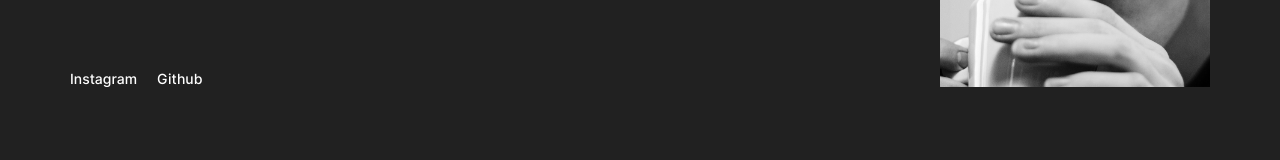
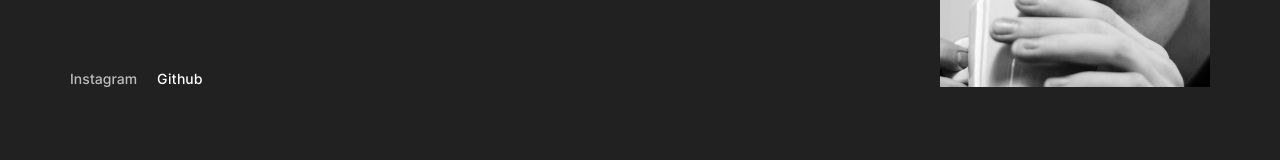
Before and after one commit to Vovkasquid/movies-explorer-frontend, a React (Create React App) app: page / in a window 1280 px wide. In both pictures the pointer is over the link "Instagram". Shown: the part 2266-2426 px from the top of the page. Built offline with nearby package versions, Linux system fonts and the light colour scheme.

Commit message:
feat: добавить забытие hover-эффект для большинства ссылок на роуте "/"

```diff
--- a/src/components/AboutMe/AboutMe.css
+++ b/src/components/AboutMe/AboutMe.css
@@ -71,6 +71,11 @@
   line-height: 17px;
   color: hsla(0, 0%, 100%, 1);
   text-decoration: none;
+  transition: opacity .3s ease;
+}
+
+.about-me__info-social-link:hover {
+  opacity: .7;
 }
 
 .about-me__info-description {
--- a/src/components/NavTab/NavTab.css
+++ b/src/components/NavTab/NavTab.css
@@ -17,6 +17,11 @@
   color: #FFFFFF;
   width: 96px;
   box-sizing: border-box;
+  transition: opacity .3s ease;
+}
+
+.navtab__link:hover {
+  opacity: .8;
 }
 
 @media (max-width: 500px) {
--- a/src/components/Portfolio/Portfolio.css
+++ b/src/components/Portfolio/Portfolio.css
@@ -52,6 +52,11 @@
   justify-content: space-between;
   align-items: center;
   width: 100%;
+  transition: opacity .3s ease;
+}
+
+.portfolio__link:hover {
+  opacity: .7;
 }
 
 .portfolio__link-title {
```
